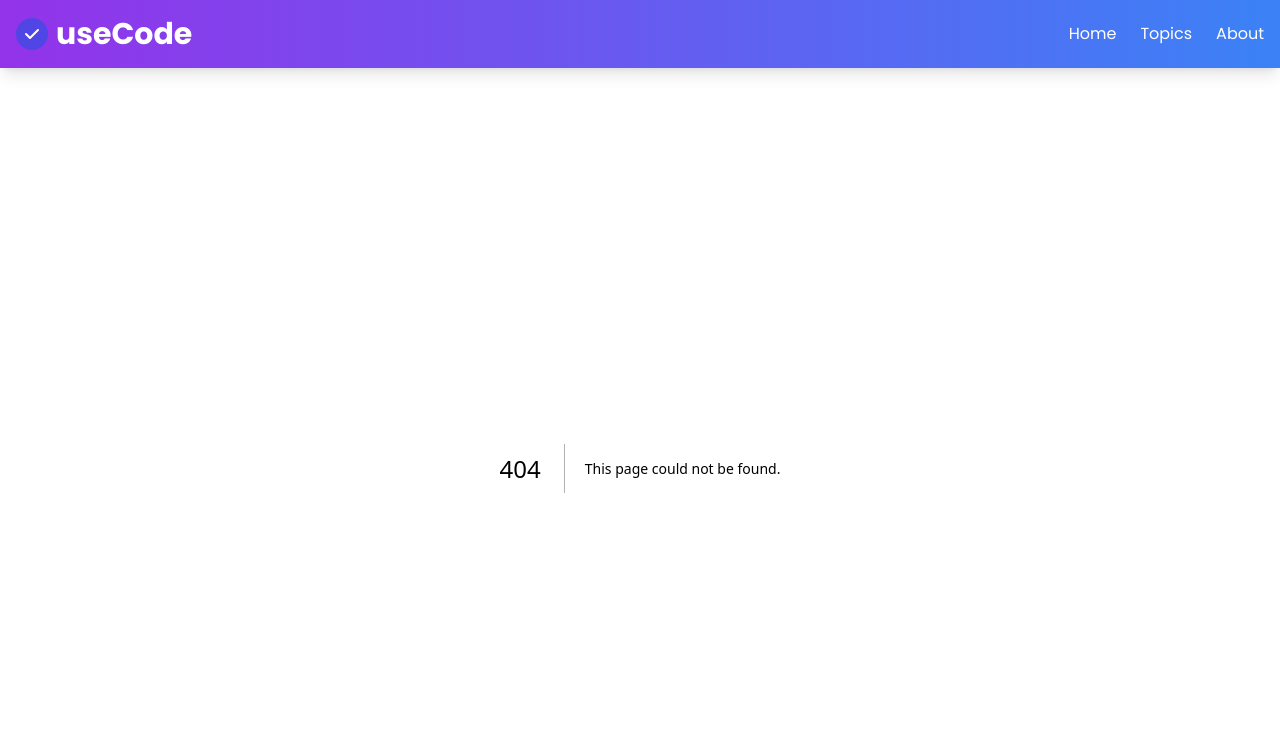
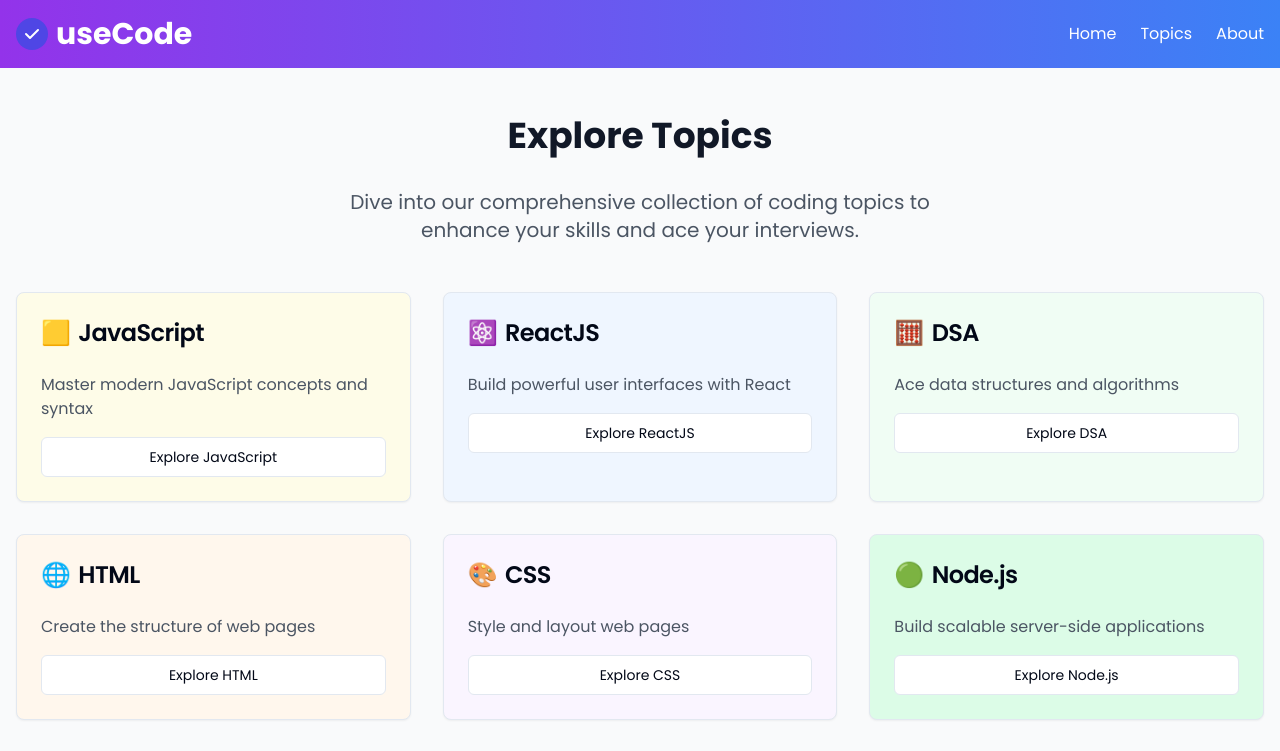
Before and after one commit to sandipguchait/usecode, a Next.js app: page /topics in a window 1280 px wide. Before the commit this address had no page. Shown: the top 751 px of the page. Built offline with nearby package versions, Linux system fonts and the light colour scheme.

Commit message:
adding explore topics page

```diff
--- /dev/null
+++ b/app/topics/page.jsx
@@ -0,0 +1,46 @@
+import Link from 'next/link'
+import { Button } from '@/components/ui/button'
+import { Card, CardContent, CardHeader, CardTitle } from '@/components/ui/card'
+
+const topics = [
+  { name: 'JavaScript', icon: '🟨', description: 'Master modern JavaScript concepts and syntax', color: 'bg-yellow-50' },
+  { name: 'ReactJS', icon: '⚛️', description: 'Build powerful user interfaces with React', color: 'bg-blue-50' },
+  { name: 'DSA', icon: '🧮', description: 'Ace data structures and algorithms', color: 'bg-green-50' },
+  { name: 'HTML', icon: '🌐', description: 'Create the structure of web pages', color: 'bg-orange-50' },
+  { name: 'CSS', icon: '🎨', description: 'Style and layout web pages', color: 'bg-purple-50' },
+  { name: 'Node.js', icon: '🟢', description: 'Build scalable server-side applications', color: 'bg-green-100' },
+  { name: 'Python', icon: '🐍', description: 'Learn versatile programming for various domains', color: 'bg-blue-100' },
+  { name: 'SQL', icon: '📊', description: 'Master database querying and management', color: 'bg-red-50' },
+  { name: 'Git', icon: '🔀', description: 'Version control and collaboration', color: 'bg-gray-100' },
+]
+
+export default function TopicsPage() {
+  return (
+    <div className="min-h-screen bg-gray-50">
+      <main className="container mx-auto px-4 py-12">
+        <h1 className="text-4xl font-bold mb-8 text-center text-gray-900">Explore Topics</h1>
+        <p className="text-xl mb-12 text-center text-gray-600 max-w-2xl mx-auto">
+          Dive into our comprehensive collection of coding topics to enhance your skills and ace your interviews.
+        </p>
+        <div className="grid grid-cols-1 md:grid-cols-2 lg:grid-cols-3 gap-8">
+          {topics.map((topic) => (
+            <Card key={topic.name} className={`hover:shadow-lg transition-shadow ${topic.color}`}>
+              <CardHeader>
+                <CardTitle className="text-2xl flex items-center">
+                  <span className="mr-2">{topic.icon}</span>
+                  {topic.name}
+                </CardTitle>
+              </CardHeader>
+              <CardContent>
+                <p className="text-gray-600 mb-4">{topic.description}</p>
+                <Button variant="outline" asChild className="w-full">
+                  <Link href={`/topics/${topic.name.toLowerCase()}`}>Explore {topic.name}</Link>
+                </Button>
+              </CardContent>
+            </Card>
+          ))}
+        </div>
+      </main>
+    </div>
+  )
+}
```
Also changed, not shown: tsconfig.json (added, +35 -0 lines).
